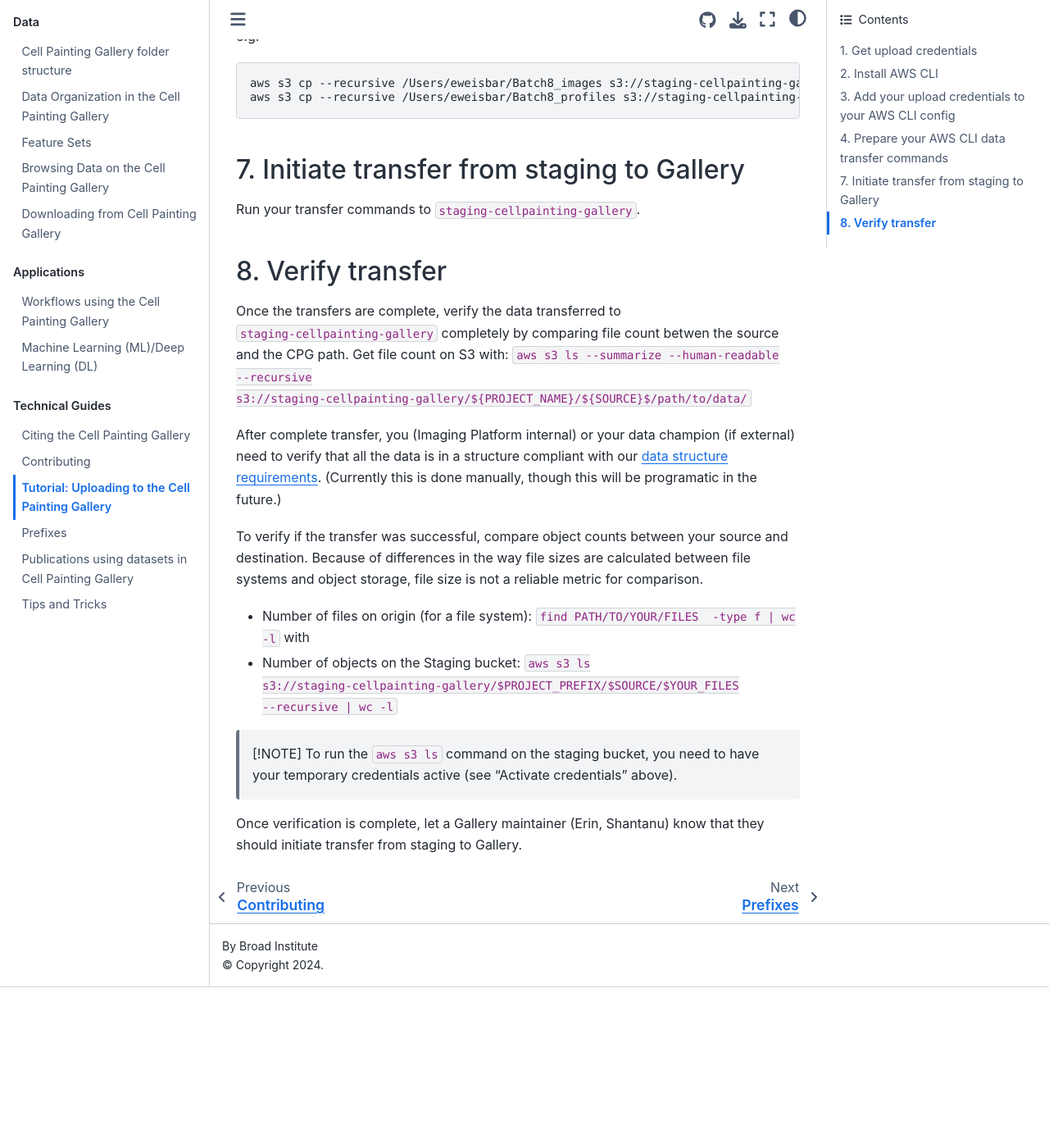
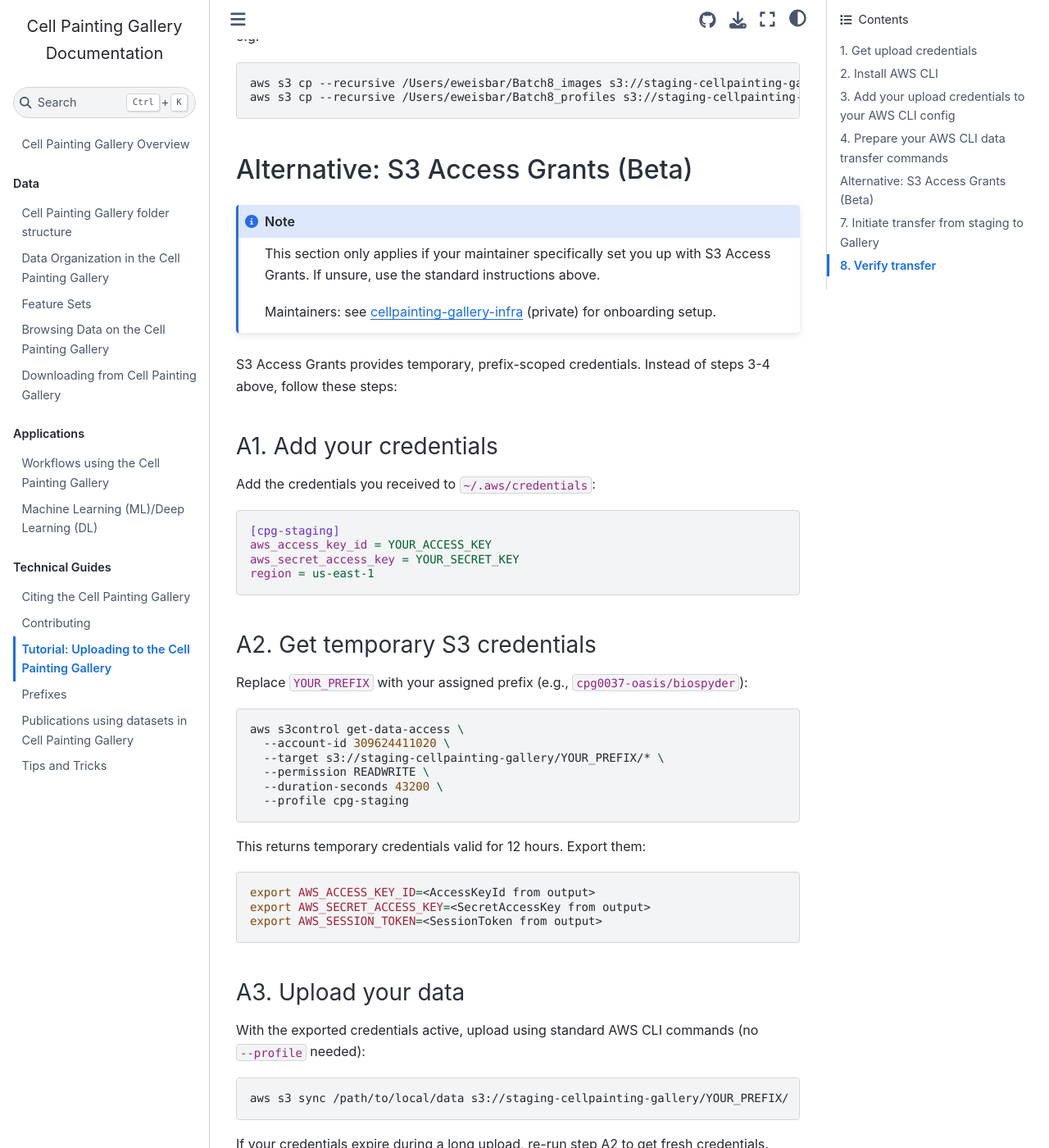
Before and after one commit to broadinstitute/cellpainting-gallery, a Jupyter Book: the page built from documentation/uploading_to_cpg.md, in a window 1280 px wide and 1400 px high, scrolled down 1800 px. Shown: the whole window at 82% size. Built offline with Jupyter Book 1.0.4 settings and Sphinx 7.4.7 and the Sphinx Book theme 1.1.4, drawn with Linux system fonts in a browser that asks for light colours; pages that are not in the unit, such as notebooks, are missing from menus; before the commit the page ends 3004 px from its top, so only the background shows below that; some of the changed text lies outside the part shown.

Commit message:
Add S3 Access Grants upload instructions (beta)
🤖 Generated with [Claude Code](https://claude.com/claude-code)

Co-Authored-By: Claude <noreply@anthropic.com>

````diff
--- a/documentation/uploading_to_cpg.md
+++ b/documentation/uploading_to_cpg.md
@@ -59,6 +59,61 @@ aws s3 cp --recursive /Users/eweisbar/Batch8_images s3://staging-cellpainting-ga
 aws s3 cp --recursive /Users/eweisbar/Batch8_profiles s3://staging-cellpainting-gallery/cpg0123-example/broad/workspace/profiles/2024_04_01_Batch8/cpg-staging
 ```
 
+## Alternative: S3 Access Grants (Beta)
+
+```{note}
+This section only applies if your maintainer specifically set you up with S3 Access Grants.
+If unsure, use the standard instructions above.
+
+Maintainers: see [cellpainting-gallery-infra](https://github.com/broadinstitute/cellpainting-gallery-infra) (private) for onboarding setup.
+```
+
+S3 Access Grants provides temporary, prefix-scoped credentials. Instead of steps 3-4 above, follow these steps:
+
+### A1. Add your credentials
+
+Add the credentials you received to `~/.aws/credentials`:
+
+```ini
+[cpg-staging]
+aws_access_key_id = YOUR_ACCESS_KEY
+aws_secret_access_key = YOUR_SECRET_KEY
+region = us-east-1
+```
+
+### A2. Get temporary S3 credentials
+
+Replace `YOUR_PREFIX` with your assigned prefix (e.g., `cpg0037-oasis/biospyder`):
+
+```bash
+aws s3control get-data-access \
+  --account-id 309624411020 \
+  --target s3://staging-cellpainting-gallery/YOUR_PREFIX/* \
+  --permission READWRITE \
+  --duration-seconds 43200 \
+  --profile cpg-staging
+```
+
+This returns temporary credentials valid for 12 hours. Export them:
+
+```bash
+export AWS_ACCESS_KEY_ID=<AccessKeyId from output>
+export AWS_SECRET_ACCESS_KEY=<SecretAccessKey from output>
+export AWS_SESSION_TOKEN=<SessionToken from output>
+```
+
+### A3. Upload your data
+
+With the exported credentials active, upload using standard AWS CLI commands (no `--profile` needed):
+
+```bash
+aws s3 sync /path/to/local/data s3://staging-cellpainting-gallery/YOUR_PREFIX/
+```
+
+If your credentials expire during a long upload, re-run step A2 to get fresh credentials.
+
+---
+
 ## 7. Initiate transfer from staging to Gallery
 
 Run your transfer commands to `staging-cellpainting-gallery`.
````
